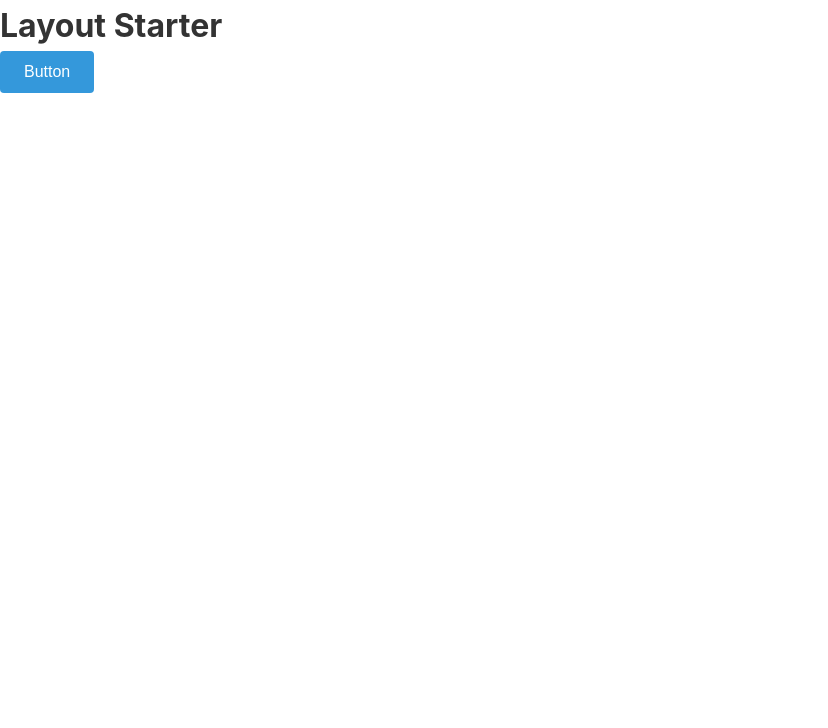
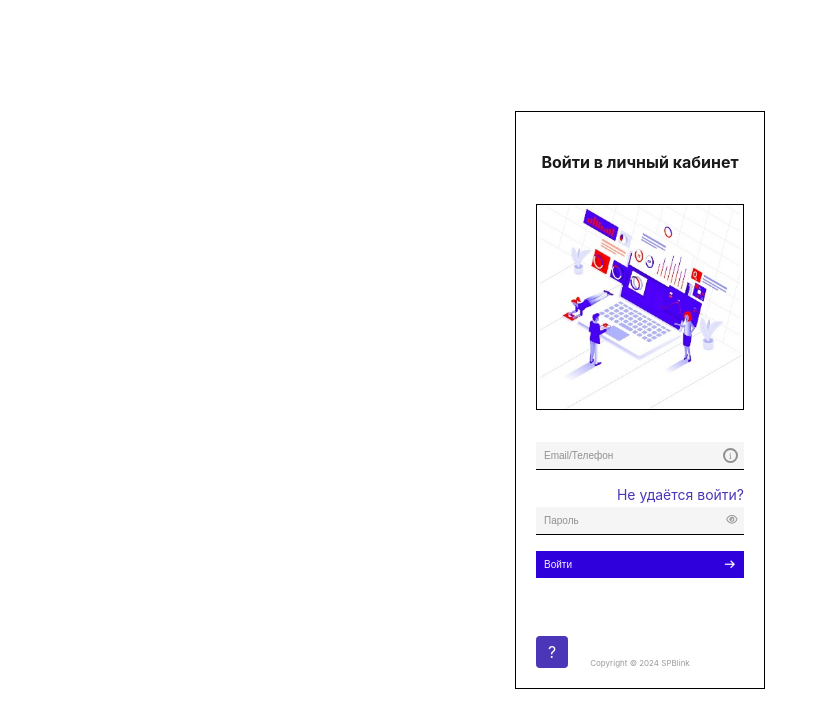
Before and after one commit to fochkun/test-layout, a website built with Vite: page src/pages/index.html in a window 1280 px wide. Shown: the whole page, without its empty margins (0-828 px from the left). Built offline with nearby package versions, Linux system fonts and the light colour scheme.

Commit message:
work is done

```diff
--- a/src/main.js
+++ b/src/main.js
@@ -1,3 +1,4 @@
+import '@fortawesome/fontawesome-free/css/all.css';
 import './styles/main.scss'
 import './styles/pages/main.scss'
 
--- a/src/pages/index.html
+++ b/src/pages/index.html
@@ -1,15 +1,57 @@
 <!DOCTYPE html>
 <html lang="ru">
+
 <head>
-  <meta charset="UTF-8" />
-  <meta name="viewport" content="width=device-width, initial-scale=1.0" />
-  <title>Main page</title>
+  <meta charset="UTF-8">
+  <meta name="viewport" content="width=device-width, initial-scale=1.0">
+  <title>Вход в личный кабинет</title>
   <script type="module" src="../main.js"></script>
 </head>
+
 <body>
-  <div class="container">
-    <h1>Layout Starter</h1>
-    <button class="btn btn--primary">Button</button>
+  <div class="login-screen" action="#" method="POST">
+    <h1 class="login-screen__title">Войти в личный кабинет</h1>
+
+    <div class="login-screen__image">
+      <img src="/images/login-image.jpg" alt="login image">
+    </div>
+
+    <div class="login-screen__form login-form">
+      <div class="login-form__input-group">
+        <div class="login-form__input-wrapper">
+          <input type="text" class="login-form__input" id="email" name="email" placeholder="Email/Телефон" required>
+          <div class="login-form__icon-wrapper round-icon">
+            <i class="fa-solid fa-info"></i>
+          </div>
+        </div>
+      </div>
+
+
+      <div class="login-form__input-group">
+        <a href="#" class="login-form__link">Не удаётся войти?</a>
+        <div class="login-form__input-wrapper">
+          <input type="password" class="login-form__input" id="password" name="password" placeholder="Пароль"
+            required>
+            <div class="login-form__icon-wrapper">
+              <i class="fa-regular fa-eye"></i>
+            </div>
+        </div>
+      </div>
+
+      <button type="submit" class="login-form__button">
+        <span>Войти</span>
+        <div class="login-form__button-arrow">
+          <i class="fa-solid fa-arrow-right"></i>
+        </div>
+      </button>
+
+    </div>
+
+    <div class="login-screen__footer">
+      <a href="#" class="login-screen__help" aria-label="Помощь">?</a>
+      <span class="login-screen__copyright">Copyright © 2024 SPBlink</span>
+    </div>
   </div>
 </body>
+
 </html>
--- a/src/styles/abstracts/_variables.scss
+++ b/src/styles/abstracts/_variables.scss
@@ -1,5 +1,7 @@
-$primary-color: #3498db;
+$primary-color: #3000dc;
 $secondary-color: #2ecc71;
-$text-color: #333;
+$text-color: #909090;
+$secondary-text-color: #f9f4fd;
 $font-main: 'Inter', system-ui, sans-serif;
 $spacing-unit: 8px;
+$font-size: 10px;
--- a/src/styles/base/_reset.scss
+++ b/src/styles/base/_reset.scss
@@ -5,12 +5,11 @@
 }
 
 body {
-  font-family: $font-main;
-  color: $text-color;
-  line-height: 1.6;
+  font-family: -apple-system, BlinkMacSystemFont, 'Segoe UI', Roboto, Oxygen, Ubuntu, Cantarell, sans-serif;
+  background-color: #ffffff;
+  min-height: 100vh;
+  display: flex;
+  justify-content: center;
+  align-items: center;
+  padding: 20px;
 }
-
-img {
-  max-width: 100%;
-  height: auto;
-}
--- a/src/styles/pages/main.scss
+++ b/src/styles/pages/main.scss
@@ -1 +1,141 @@
-/* Стили для страницы contact */
+@import '../../styles/abstracts/variables';
+
+.login-screen {
+
+    position: relative;
+    border: 1px solid black;
+    width: 100%;
+    max-width: 250px;
+    max-height: 624px;
+    padding: 40px 20px 20px;
+
+    &__title {
+        font-size: 16px;
+        font-weight: 700;
+        color: #1a1a1a;
+        margin-bottom: 32px;
+        text-align: center;
+    }
+    &__image {
+        width: 100%;
+        margin-bottom: 32px;
+        & img {
+            width: 100%;
+            height: auto;
+            display: block;
+            border: 1px solid black;
+        }
+    }
+}
+
+.login-form {
+    display: flex;
+    flex-direction: column;
+    gap: 16px;
+    font-size: 10px;
+
+    &__icon-wrapper {
+        position: absolute;
+        top: 6px;
+        right: 6px;
+        color: $text-color;
+        cursor: pointer;
+    }
+    &__input-wrapper {
+        position: relative;
+        display: flex;
+        align-items: center;
+    }
+    &__input {
+        width: 100%;
+        padding: 8px;
+        border: none;
+        border-bottom: 1px solid black;
+        background-color: #f5f5f5;
+        font-size: $font-size;
+        color: #1a1a1a;
+        outline: none;
+        transition: background-color 0.2s;
+
+        &:focus {
+            background-color: #eeeeee;
+        }
+
+        &::placeholder {
+            color: $text-color;
+        }
+    }
+    &__link {
+        display: block;
+        text-align: right;
+        color: #4a36b6;
+        text-decoration: none;
+        font-size: 14px;
+        margin-bottom: 4px;
+        // margin-top: -16px;
+
+        &:hover {
+            text-decoration: underline;
+        }
+    }
+
+    &__button {
+        width: 100%;
+        padding: 8px;
+        background-color: $primary-color;
+        color: $secondary-text-color;
+        border: none;
+        font-size: $font-size;
+        cursor: pointer;
+        display: flex;
+        align-items: center;
+        justify-content: space-between;
+        transition: background-color 0.2s;
+
+        &:hover {
+            background-color: #2d0a8a;
+        }
+    }
+
+}
+
+.round-icon {
+    padding: 2px;
+    border: 2px solid $text-color;
+    border-radius: 16px;
+    font-size: 6px;
+}
+
+
+.login-screen__footer {
+    margin-top: 80px;
+    display: flex;
+    justify-content: center;
+    align-items: center;
+}
+
+.login-screen__help {
+    position: absolute;
+    left: 20px;
+    bottom: 20px;
+    width: 32px;
+    height: 32px;
+    background-color: #4a36b6;
+    border-radius: 4px;
+    display: flex;
+    align-items: center;
+    justify-content: center;
+    color: #ffffff;
+    font-size: 16px;
+    cursor: pointer;
+    text-decoration: none;
+}
+
+.login-screen__help:hover {
+    background-color: #4a148c;
+}
+
+.login-screen__copyright {
+    color: #999999;
+    font-size: 8px;
+}
--- a/vite.config.js
+++ b/vite.config.js
@@ -13,6 +13,7 @@ export default defineConfig({
         about: resolve(__dirname, 'src/pages/about.html'),
       },
     },
+    assetsDir: 'assets',
   },
   server: {
     open: '/pages/index.html',
```
Also changed, not shown: package.json (+5 -2 lines), public/images/login-image.jpg (added), 1 other file.
